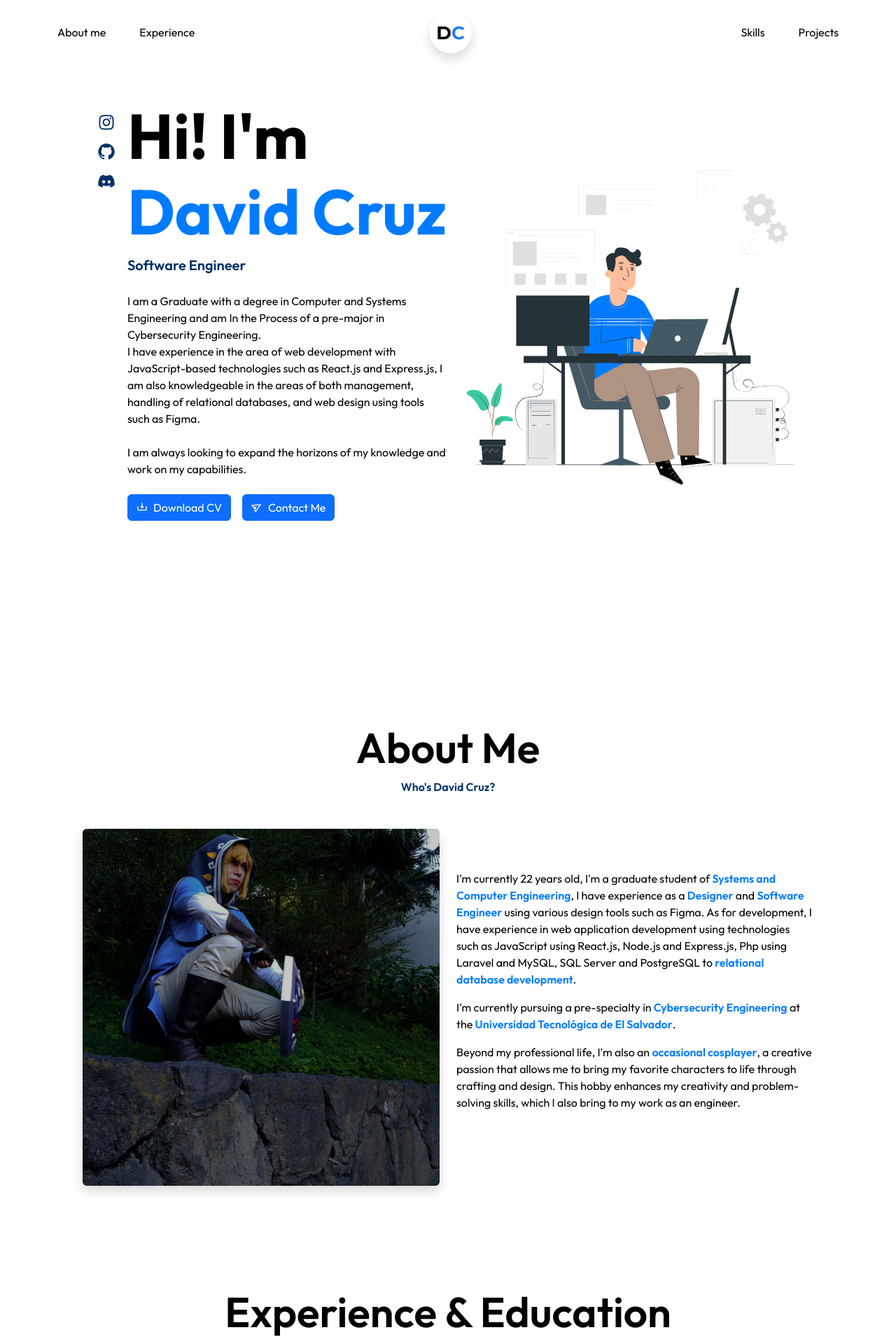
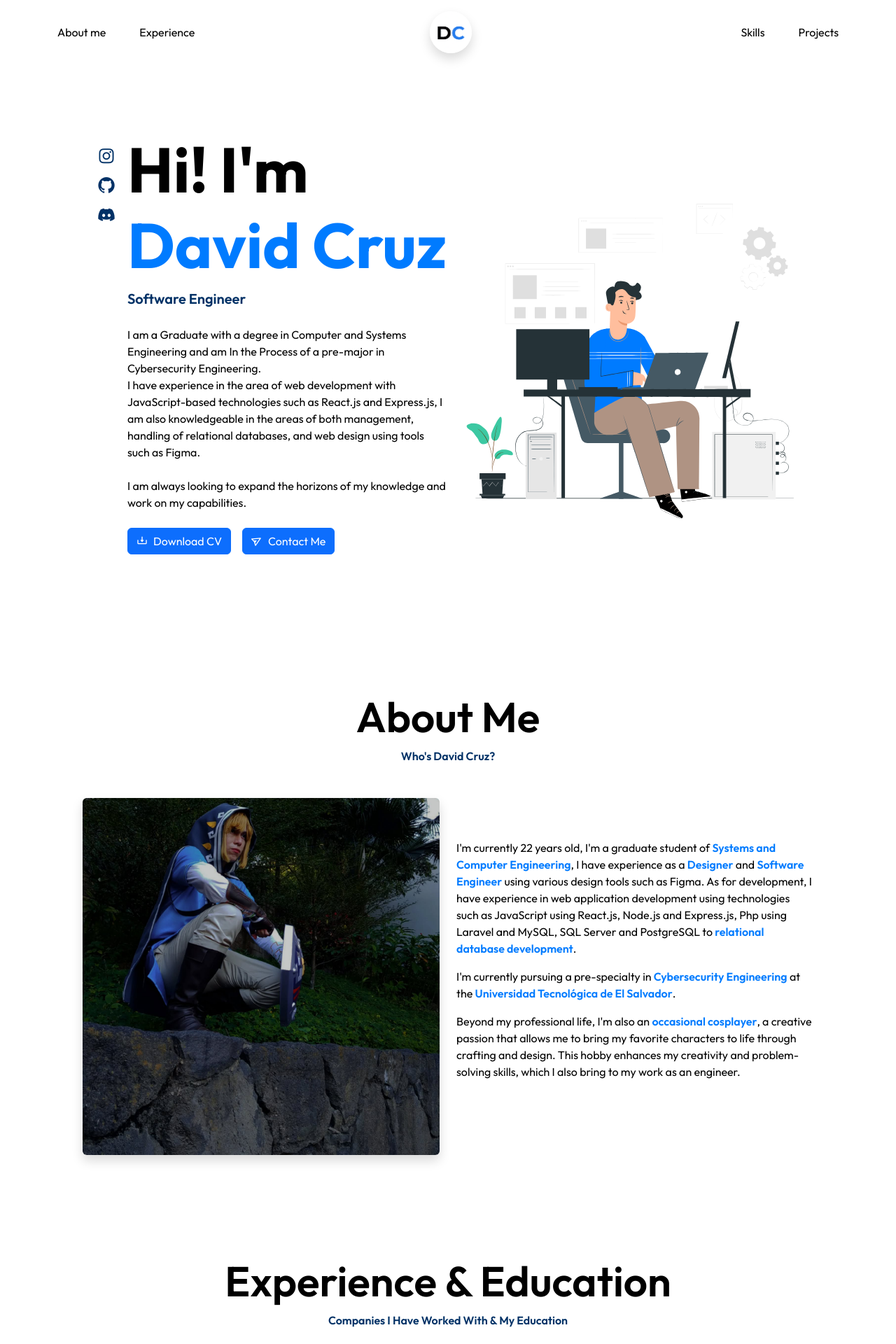
Before and after one commit to cruzito-x/portfolio_v4, a React (Vite) app: page / in a window 1280 px wide. Shown: the top 1920 px of the page at 70% size. Built offline with nearby package versions, Linux system fonts and the light colour scheme.

Commit message:
Home fixed

```diff
--- a/src/sections/about/About.jsx
+++ b/src/sections/about/About.jsx
@@ -2,8 +2,8 @@ import profilePhoto from "../../assets/img/me.png";
 
 const About = () => {
   return (
-    <div className="container p-5 h-100" id="about-me">
-      <div className="row mt-5 align-items-center">
+    <div className="container ps-5 pe-5 pb-5 h-100" id="about-me">
+      <div className="row align-items-center">
         <div className="text-black text-center">
           <h1 className="fw-semibold">About Me</h1>
           <label className="fw-semibold dark-enphasis-text">
--- a/src/sections/home/Home.jsx
+++ b/src/sections/home/Home.jsx
@@ -5,8 +5,13 @@ import "./styles/home.css";
 
 const Home = () => {
   return (
-    <div className="container h-100 mb-5 ps-5 pe-5 pb-5">
-      <div className="row mt-5 mb-5">
+    <div
+      className="container h-100 mb-5 ps-5 pe-5"
+      style={{
+        minHeight: "100vh",
+      }}
+    >
+      <div className="row mt-5 pt-5">
         <div className="d-flex col-lg-6 col-sm-12 p-0">
           <div className="me-3 mt-3">
             <ul style={{ listStyle: "none" }}>
```
